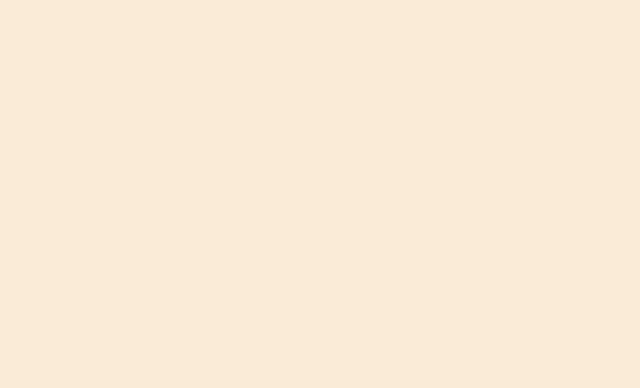
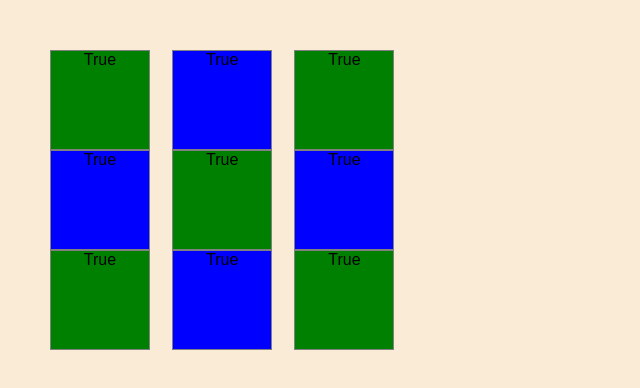
Before and after one commit to Sandeep96Shah/machineCoding, a React (Create React App) app: page /grid-color in a window 1280 px wide. Before the commit this address had no page. Shown: the top 388 px of the page, without its empty margins (0-640 px from the left). Built offline with nearby package versions, Linux system fonts and the light colour scheme.

Commit message:
Grid Color (#56)

```diff
--- a/src/App.js
+++ b/src/App.js
@@ -45,6 +45,7 @@ import JobBoard from "./components/JobBoard";
 import LimitInfiniteList from "./components/LimitInfiniteList";
 import UndoableCounter from "./components/UndoableCounter";
 import PasswordValidator from "./components/PasswordValidator";
+import GridColor from "./components/GridColor";
 
 function App() {
   return (
@@ -98,6 +99,7 @@ function App() {
         <Route path="limit-infinite-list" element={<LimitInfiniteList />} />
         <Route path="undoable-counter" element={<UndoableCounter />} />
         <Route path="password-validator" element={<PasswordValidator />} />
+        <Route path="grid-color" element={<GridColor />} />
       </Routes>
 
     </div>
--- /dev/null
+++ b/src/components/GridColor/index.jsx
@@ -0,0 +1,30 @@
+import React, { useState } from "react";
+import "./styles.css";
+
+const defaultValue = [true, true, true, true, true, true, true, true, true];
+
+const GridColor = () => {
+  const [matrix, setMatrix] = useState(defaultValue);
+
+  const handleOnClick = (itemIndex) => {
+    const updatedMatrix = matrix.map((item, index) =>
+      index === itemIndex ? !item : item
+    );
+    setMatrix(updatedMatrix);
+  };
+
+  return (
+    <div className="App">
+      {matrix.map((item, index) => (
+        <p
+          key={index}
+          className={item ? `item-container` : "black-bg"}
+          onClick={() => handleOnClick(index)}
+        >
+          {item ? "True" : "False"}
+        </p>
+      ))}
+    </div>
+  );
+}
+export default GridColor;
--- /dev/null
+++ b/src/components/GridColor/styles.css
@@ -0,0 +1,31 @@
+.App {
+    font-family: sans-serif;
+    text-align: center;
+    display: grid;
+    grid-template-columns: repeat(3, 1fr);
+  }
+
+  .item-container {
+    height: 100px;
+    width: 100px;
+    border: 1px solid gray;
+  }
+
+  .item-container:nth-child(odd) {
+    background-color: green;
+  }
+
+  .item-container:nth-child(even) {
+    background-color: blue;
+  }
+
+  .item-container:hover {
+    background-color: yellow;
+  }
+
+  .black-bg {
+    background-color: black;
+    height: 100px;
+    width: 100px;
+    border: 1px solid gray;
+  }
--- a/src/components/Home/index.js
+++ b/src/components/Home/index.js
@@ -69,6 +69,7 @@ const Home = () => {
       <button onClick={() => handlenavigate("limit-infinite-list")}>Limit Infinite List</button>
       <button onClick={() => handlenavigate("undoable-counter")}>Undoable Counter</button>
       <button onClick={() => handlenavigate("password-validator")}>Password Validator</button>
+      <button onClick={() => handlenavigate("grid-color")}>Grid Color</button>
     </div>
   );
 };
```
